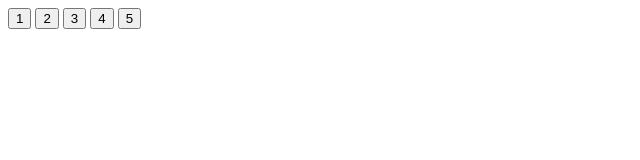
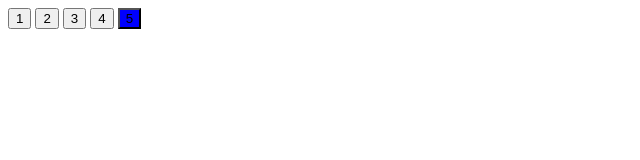
Before and after one commit to zyvvva/belajar-git, a plain HTML site: page index.html in a window 1280 px wide. Shown: the full height of the page, 0-640 px from the left. Drawn offline with Linux system fonts and the light colour scheme.

```diff
--- a/index.html
+++ b/index.html
@@ -6,10 +6,15 @@
     <title>Document</title>
   </head>
   <body>
+    <style>
+      .e {
+        background-color: blue;
+      }
+    </style>
     <button>1</button>
     <button>2</button>
     <button>3</button>
     <button>4</button>
-    <button>5</button>
+    <button class="e">5</button>
   </body>
 </html>
```
